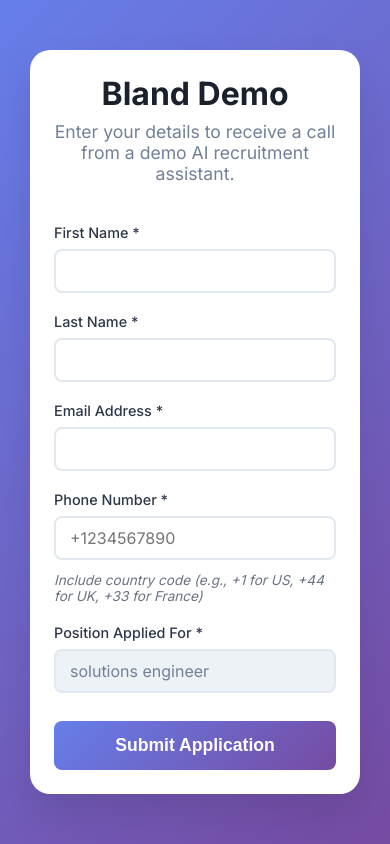
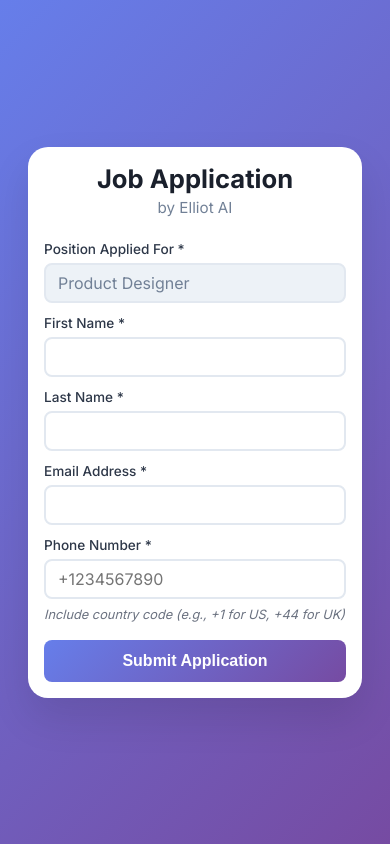
Before and after one commit to superlativeman/bland, a website: page index.html in a window 390 px wide. Drawn offline with nearby package versions, Linux system fonts and the light colour scheme.

Commit message:
condensed UI

```diff
--- a/index.html
+++ b/index.html
@@ -14,12 +14,17 @@
 <body>
     <div class="container">
         <header>
-                    <h1>Bland Demo</h1>
-        <p class="subtitle">Enter your details to receive a call from a demo AI recruitment assistant.</p>
+                    <h1>Job Application</h1>
+        <p class="subtitle">by Elliot AI</p>
         </header>
 
         <main>
             <form id="applicationForm" class="application-form">
+                <div class="form-group">
+                    <label for="position">Position Applied For *</label>
+                    <input type="text" id="position" name="position" value="Product Designer" readonly required>
+                </div>
+
                 <div class="form-group">
                     <label for="firstName">First Name *</label>
                     <input type="text" id="firstName" name="firstName" required>
@@ -38,12 +43,7 @@
                 <div class="form-group">
                     <label for="phone">Phone Number *</label>
                     <input type="tel" id="phone" name="phone" placeholder="+1234567890" required>
-                    <small class="help-text">Include country code (e.g., +1 for US, +44 for UK, +33 for France)</small>
-                </div>
-
-                <div class="form-group">
-                    <label for="position">Position Applied For *</label>
-                    <input type="text" id="position" name="position" value="solutions engineer" readonly required>
+                    <small class="help-text">Include country code (e.g., +1 for US, +44 for UK)</small>
                 </div>
 
                 <button type="submit" class="submit-btn">Submit Application</button>
@@ -54,6 +54,12 @@
                     <div class="success-icon">✓</div>
                     <h3>Application Submitted!</h3>
                     <p>Thank you for your interest. We'll be in touch soon.</p>
+
+                    <div id="countdownContainer" class="countdown-container">
+                        <p>We'll call you in:</p>
+                        <div id="countdown" class="countdown">10</div>
+                        <p class="countdown-text">seconds</p>
+                    </div>
 
                     <div id="callStatus" class="call-status hidden">
                         <div class="call-icon">📞</div>
--- a/styles.css
+++ b/styles.css
@@ -200,24 +200,67 @@ input[readonly]:focus {
 /* Responsive design */
 @media (max-width: 600px) {
     .container {
-        padding: 24px;
-        margin: 10px;
+        padding: 16px;
+        margin: 8px;
+    }
+
+    header {
+        margin-bottom: 24px;
     }
 
     h1 {
-        font-size: 2rem;
+        font-size: 1.6rem;
+        margin-bottom: 4px;
+    }
+
+    .subtitle {
+        font-size: 0.95rem;
     }
 
     .application-form {
-        gap: 20px;
+        gap: 12px;
+    }
+
+    .form-group {
+        gap: 6px;
+    }
+
+    label {
+        font-size: 0.85rem;
     }
 
     input, select {
-        padding: 10px 14px;
+        padding: 8px 12px;
+    }
+
+    .help-text {
+        margin-top: 2px;
+        font-size: 0.8rem;
     }
 
     .submit-btn {
-        padding: 14px 28px;
+        padding: 12px 20px;
+        font-size: 1rem;
+        margin-top: 6px;
+    }
+
+    .success-message {
+        padding: 32px;
+        max-width: 100%;
+    }
+
+    .success-content {
+        gap: 16px;
+    }
+
+    .success-content p {
+        margin-bottom: 16px;
+    }
+
+    .reset-btn {
+        padding: 12px 24px;
+        font-size: 1rem;
+        margin-top: 24px;
     }
 }
 
```
